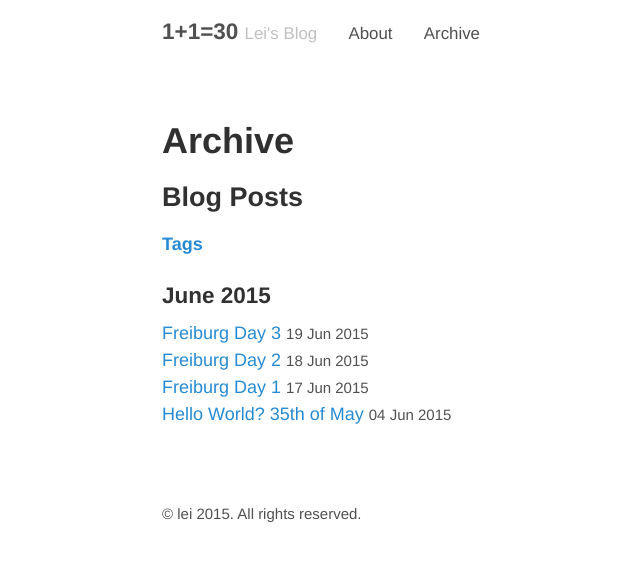
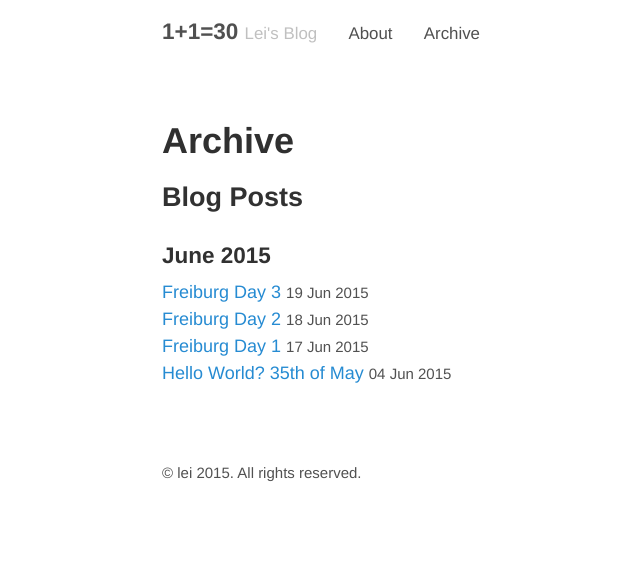
Before and after one commit to leihro/leihro.github.io, a Jekyll site: the page built from archive.md, in a window 1280 px wide. Shown: the top 562 px of the page, without its empty margins (163-803 px from the left). Built offline with Jekyll 4.4.1, drawn with Linux system fonts in a browser that asks for light colours.

Commit message:
Update archive.md

```diff
--- a/archive.md
+++ b/archive.md
@@ -5,7 +5,6 @@ title: Archive
 
 ## Blog Posts
 <div class="page-archive">
-<h4><a href="{{ "/tags" | prepend:site.baseurl }}">Tags</a></h4>
 {% for post in site.posts %}
   {% assign post_month_year = post.date | date: "%B %Y" %}
   {% assign newer_post_month_year = post.next.date | date: "%B %Y" %}
```
